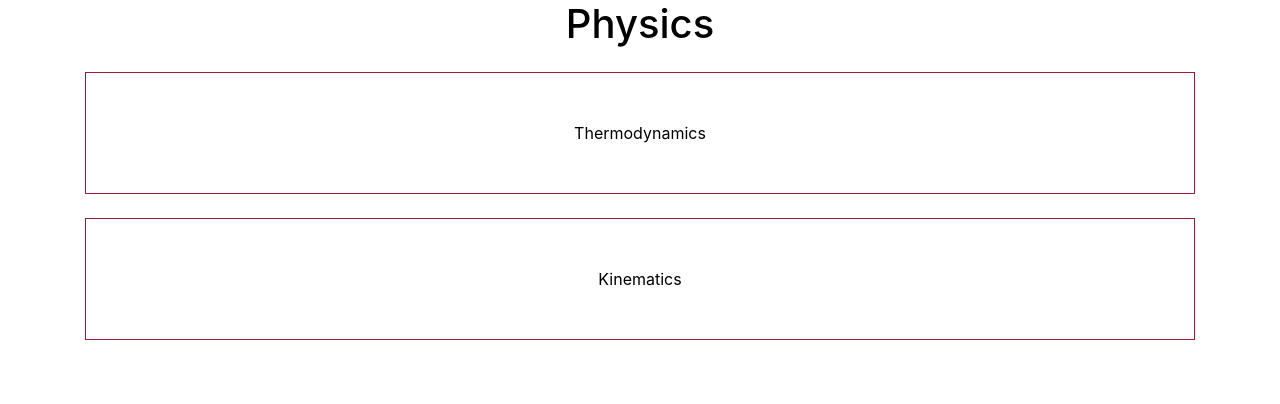
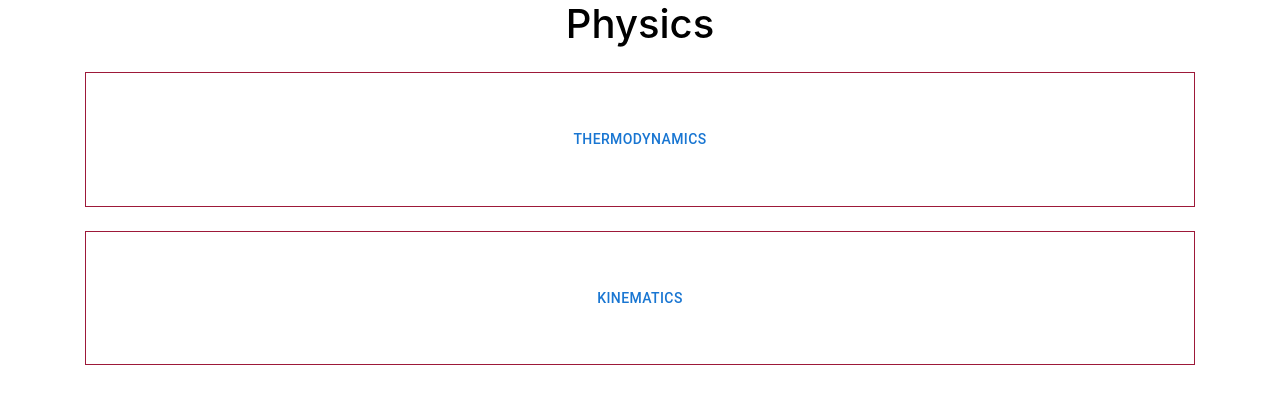
Before and after one commit to SamEThibault/official_new_hacks_2021, a React (Create React App) app: page /physics in a window 1280 px wide. Shown: the top 404 px of the page. Built offline with nearby package versions, Linux system fonts and the light colour scheme; no server answers.

Commit message:
added more routing

```diff
--- a/src/App.js
+++ b/src/App.js
@@ -39,16 +39,16 @@ function App() {
               {/* <Route path="*" element={<PageNotFound/>} /> */}
               <Route path="chemistry" element={<Category title="Chemistry" topics={["Organic", "Stoichiometry"]}/>}/>
               <Route path="physics" element={<Category title="Physics" topics={["Thermodynamics", "Kinematics"]}/>}/>
-              <Route path="biology" element={<Category title="Biology" topics={["Human Body", "Frogs"]}/>}/>
+              <Route path="biology" element={<Category title="Biology" topics={["Human Body", "Anatomy"]}/>}/>
               <Route path="history" element={<Category title="History" topics={["World War II", "Genocide"]}/>}/>
-              <Route path="organic" element={<TopicNote/>}/>
-              <Route path="stoichiometry" element={<TopicNote/>}/>
-              <Route path="thermodynamics" element={<TopicNote/>}/>
-              <Route path="kinematics" element={<TopicNote/>}/>
-              <Route path="humanbody" element={<TopicNote/>}/>
-              <Route path="frogs" element={<TopicNote/>}/>
-              <Route path="worldwarii" element={<TopicNote/>}/>
-              <Route path="genocide" element={<TopicNote/>}/>
+              <Route path="chemistry/organic" element={<TopicNote/>}/>
+              <Route path="chemistry/stoichiometry" element={<TopicNote/>}/>
+              <Route path="physics/thermodynamics" element={<TopicNote/>}/>
+              <Route path="physics/kinematics" element={<TopicNote/>}/>
+              <Route path="biology/human%20body" element={<TopicNote/>}/>
+              <Route path="biology/anatomy" element={<TopicNote/>}/>
+              <Route path="history/world%20war%20ii" element={<TopicNote/>}/>
+              <Route path="history/genocide" element={<TopicNote/>}/>
 
             </Routes>
           </AuthProvider>
--- a/src/components/Category.jsx
+++ b/src/components/Category.jsx
@@ -1,5 +1,8 @@
 import React from "react";
 import "../styles/category.css";
+import Button from "@mui/material/Button";
+import { Link } from "react-router-dom"
+
 function Category(props) {
   return (
     <div className="category-container">
@@ -7,7 +10,11 @@ function Category(props) {
         <h1>{props.title}</h1>
         <div className="topics-container">
           {props.topics.map((topic) => (
-            <div className="topic-container">{topic}</div>
+            <div className="topic-container">
+              <Link to={topic}>
+              <Button>{topic}</Button>
+              </Link>
+              </div>
           ))}
         </div>
       </div>
```
